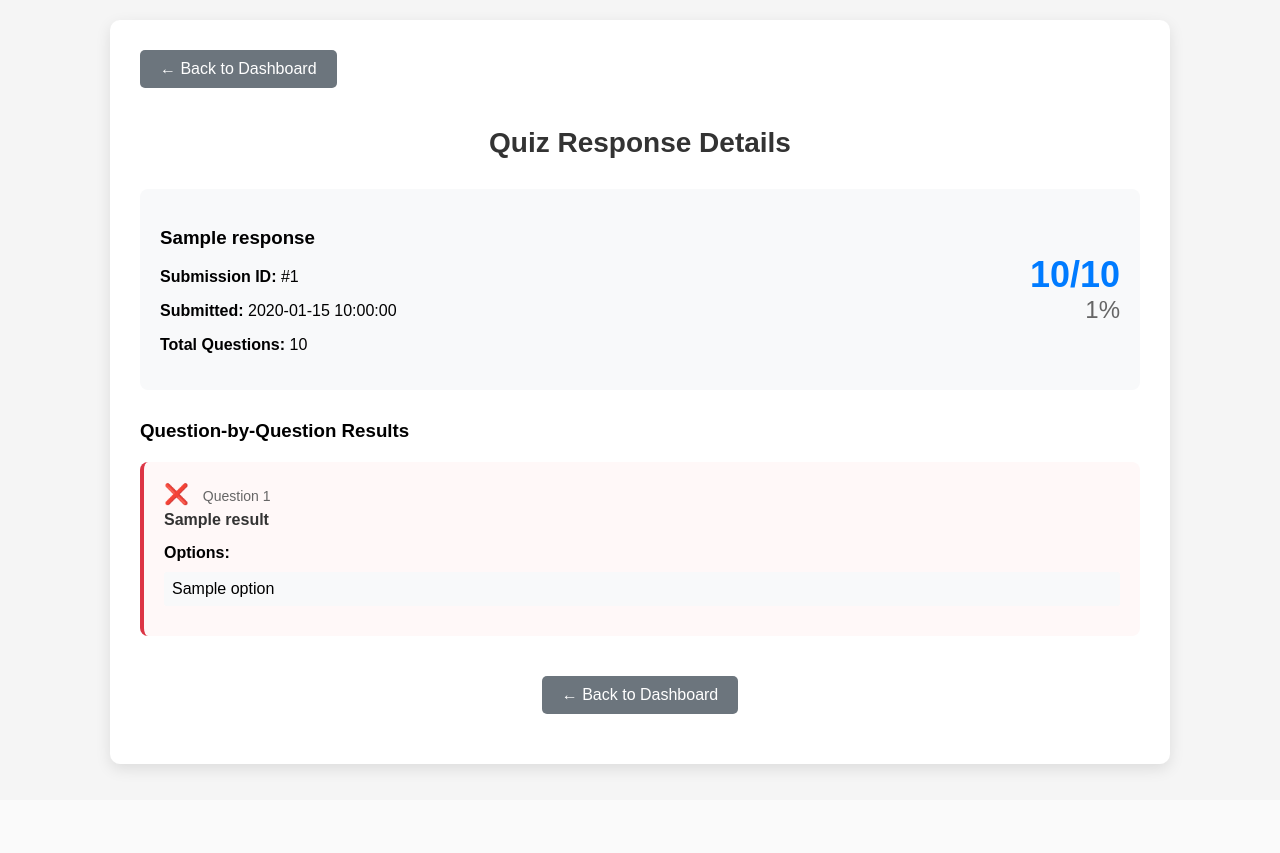
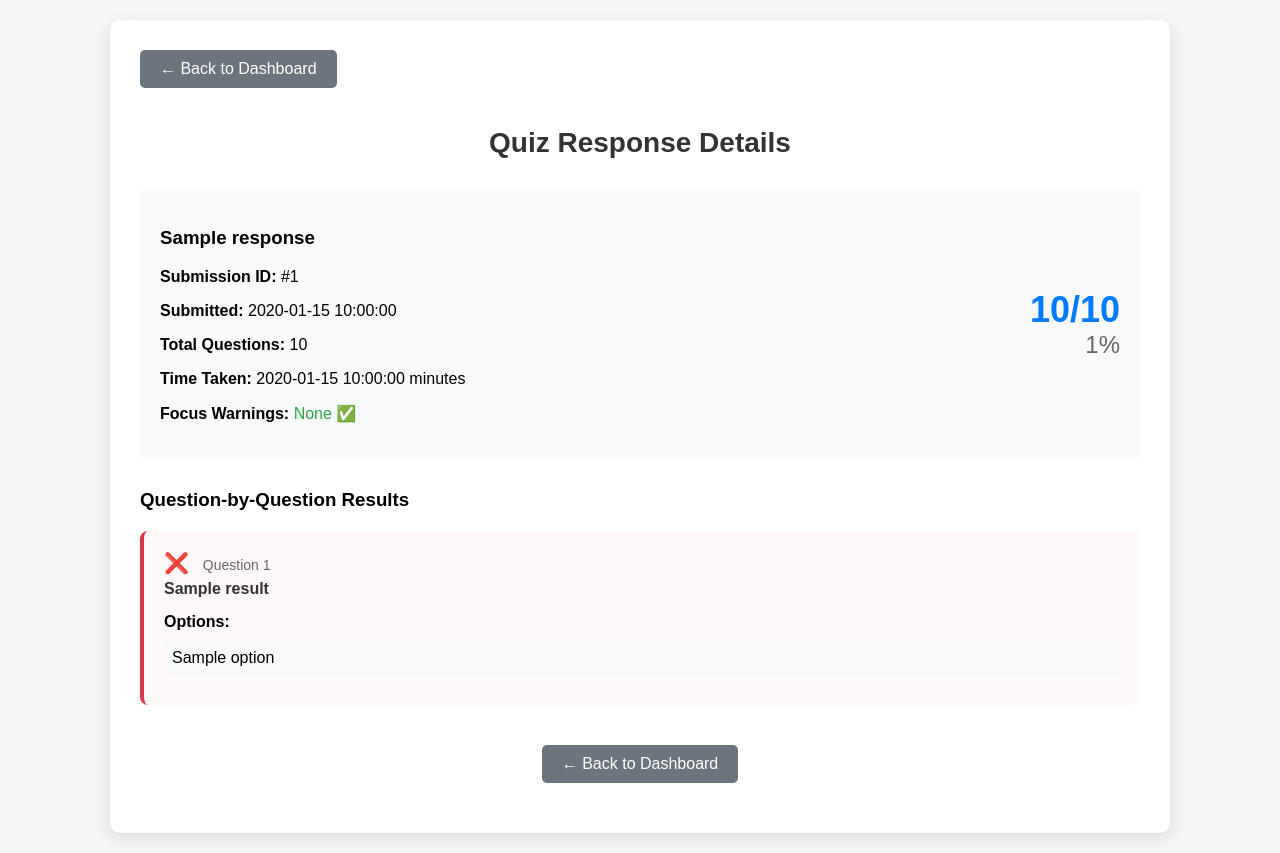
Before and after one commit to ShaikTechV/Simple-quiz, a Flask app: template templates/response_detail.html in a window 1280 px wide. Before the commit the page ends 773 px from the top, so only its background shows below. Run offline with Flask 3, Linux system fonts and the light colour scheme; the template is opened without the code that fills it: most values are stand-ins (such as "Sample title", 1, 10 or a date in 2020).

Commit message:
Update response_detail.html

```diff
--- a/templates/response_detail.html
+++ b/templates/response_detail.html
@@ -45,6 +45,12 @@
                 <p><strong>Submission ID:</strong> #{{ response.submission_id }}</p>
                 <p><strong>Submitted:</strong> {{ response.submission_time[:19] }}</p>
                 <p><strong>Total Questions:</strong> {{ response.total }}</p>
+                <p><strong>Time Taken:</strong> {{ response.get('time_elapsed_minutes', 'N/A') }} minutes</p>
+                {% if response.get('focus_warnings', 0) > 0 %}
+                <p><strong>Focus Warnings:</strong> <span style="color: #dc3545;">{{ response.get('focus_warnings') }} ⚠️</span></p>
+                {% else %}
+                <p><strong>Focus Warnings:</strong> <span style="color: #28a745;">None ✅</span></p>
+                {% endif %}
             </div>
             <div class="summary-right">
                 <div class="score-large">{{ response.score }}/{{ response.total }}</div>
@@ -86,10 +92,10 @@
                 <!-- Text Input Question -->
                 <div class="answer-section">
                     <div class="answer-label">Your Answer:</div>
-                    <div class="user-answer">{{ result.user_answer or 'No answer provided' }}</div>
+                    <div class="user-answer" style="white-space: pre-wrap;">{{ result.user_answer or 'No answer provided' }}</div>
 
-                    <div class="answer-label">Accepted Answers:</div>
-                    <div class="correct-answer">{{ result.correct_answers | join(', ') }}</div>
+                    <div class="answer-label">Expected Answer Format:</div>
+                    <div class="correct-answer" style="white-space: pre-wrap;">{{ result.get('explanation', result.correct_answers | join(', ')) }}</div>
                 </div>
             {% endif %}
         </div>
```
